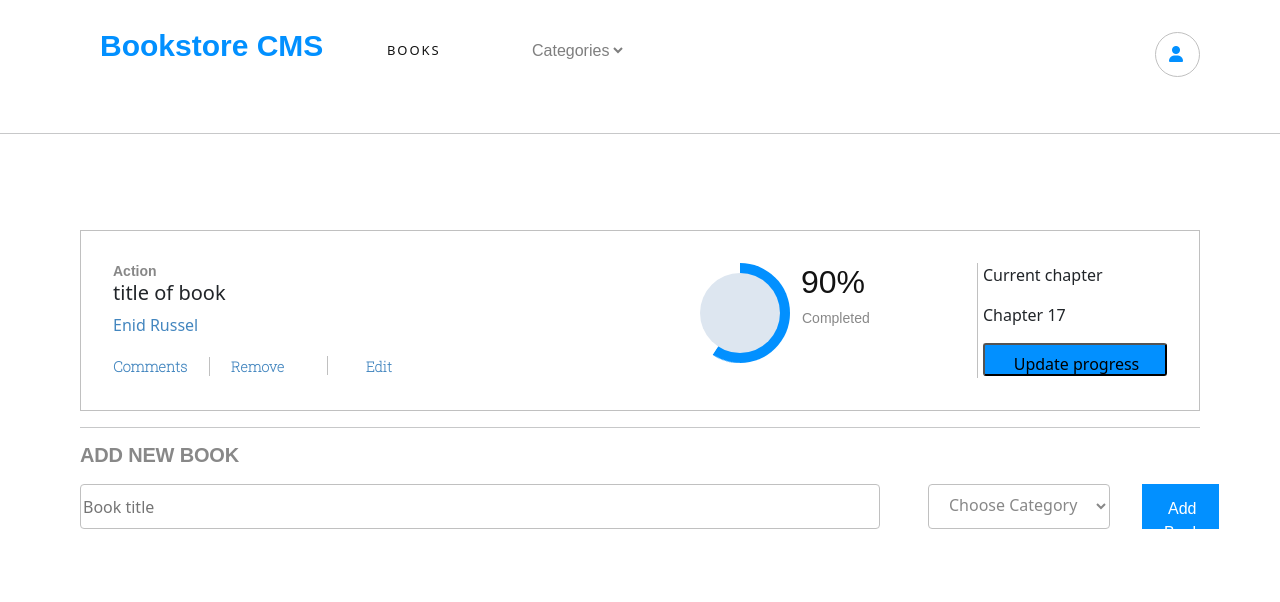
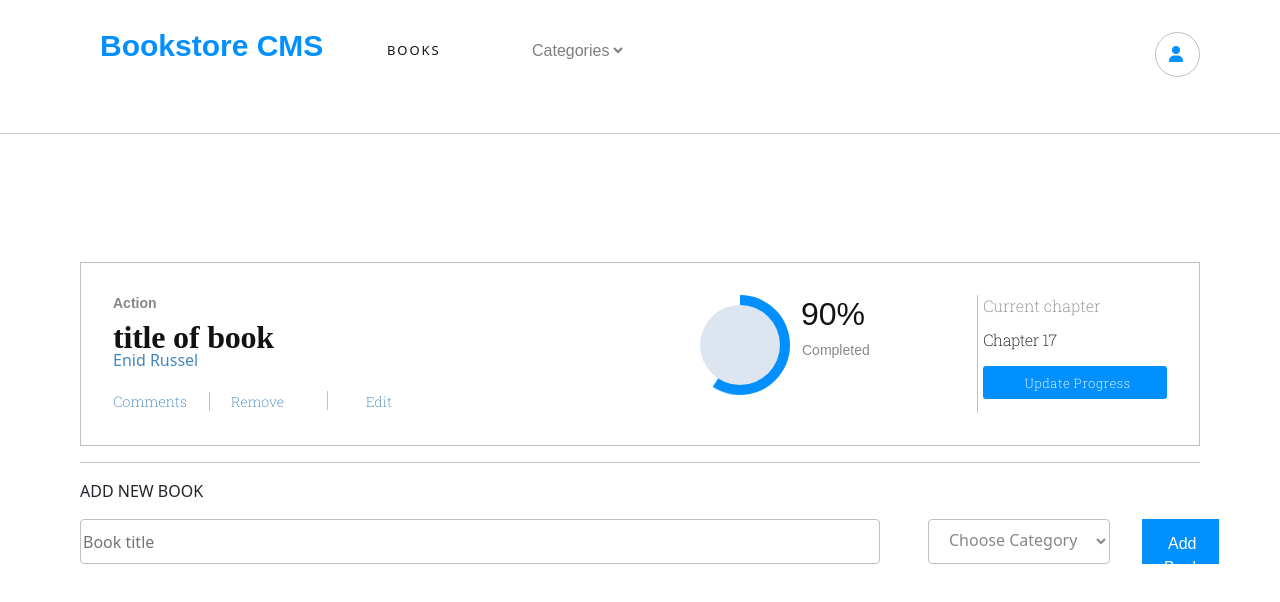
Before and after one commit to SamroodAli/magic-books, a React (Create React App) app: page / in a window 1280 px wide. Shown: the top 602 px of the page. Built offline with nearby package versions, Linux system fonts and the light colour scheme.

Commit message:
Style: Style book card update progress section

```diff
--- a/public/index.html
+++ b/public/index.html
@@ -43,7 +43,9 @@
   <link href="https://cdn.jsdelivr.net/npm/bootstrap@5.1.3/dist/css/bootstrap.min.css" rel="stylesheet" integrity="sha384-1BmE4kWBq78iYhFldvKuhfTAU6auU8tT94WrHftjDbrCEXSU1oBoqyl2QvZ6jIW3" crossorigin="anonymous">
   <link rel="preconnect" href="https://fonts.googleapis.com">
 <link rel="preconnect" href="https://fonts.gstatic.com" crossorigin>
-<link href="https://fonts.googleapis.com/css2?family=Roboto+Slab:wght@100&display=swap" rel="stylesheet">
+
+<link rel="preconnect" href="https://fonts.gstatic.com" crossorigin>
+<link href="https://fonts.googleapis.com/css2?family=Roboto+Slab:wght@200&display=swap" rel="stylesheet">
   <body>
     <noscript>You need to enable JavaScript to run this app.</noscript>
     <div id="root"></div>
--- a/src/components/Book.jsx
+++ b/src/components/Book.jsx
@@ -9,12 +9,12 @@ const Book = ({
     <div className="book-card">
       <div className="book-details">
         <p className="School-of">{category}</p>
-        <h5>{title}</h5>
+        <h5 className="Book-Title">{title}</h5>
         <p className="author">{`${faker.name.firstName()} ${faker.name.lastName()}`}</p>
         <div className="book-buttons">
           <button type="button" className="Comments">Comments</button>
           <button type="button" className="Remove" onClick={removeBook}>Remove</button>
-          <button type="button" className="Edit" onClick={removeBook}>Edit</button>
+          <button type="button" className="Edit">Edit</button>
         </div>
       </div>
       <div className="book-progress">
@@ -35,9 +35,11 @@ const Book = ({
         </div>
       </div>
       <div className="book-chapter">
-        <p>Current chapter  </p>
-        <p>Chapter 17</p>
-        <button type="button" className="update-book-btn">Update progress</button>
+        <p className="Current-Chapter">Current chapter  </p>
+        <p className="Current-Lesson">Chapter 17</p>
+        <button type="button" className="update-book-btn btn">
+          <p className="Update-progress">Update Progress</p>
+        </button>
       </div>
     </div>
 
--- a/src/style.css
+++ b/src/style.css
@@ -80,17 +80,18 @@
   font-family: 'Montserrat Bold', sans-serif;
 }
 
-.Title {
-  width: 10.875rem;
-  height: 1.5rem;
-  font-size: 1.25rem;
-  font-weight: bold;
+.Book-Title {
+  width: 12.313rem;
+  height: 1.813rem;
+  margin: 0.4rem 20.188rem 0 0;
+  font-family: 'Roboto Bold', serif;
+  font-size: 2rem;
+  font-weight: 900;
   font-stretch: normal;
   font-style: normal;
   line-height: normal;
-  letter-spacing: -0.18px;
-  color: #888;
-  font-family: 'Montserrat Bold', sans-serif;
+  letter-spacing: -0.2px;
+  color: #121212;
 }
 
 .form {
@@ -211,6 +212,23 @@
   border: 1px solid silver;
   justify-content: space-between;
   padding: 2rem;
+  margin-top: 2rem;
+}
+
+.Update-progress {
+  width: 8.938rem;
+  height: 1.125rem;
+  font-family: 'Roboto Slab', serif;
+  font-size: 0.875rem;
+  font-size: 0.813rem;
+  font-weight: 300;
+  font-stretch: normal;
+  font-style: normal;
+  line-height: normal;
+  letter-spacing: 0.5px;
+  text-align: center;
+  color: #fff;
+  border: 0;
 }
 
 .book-details button {
@@ -222,6 +240,7 @@
   border-right: 0.1px solid silver;
   padding-right: 1rem;
 }
+
 .Percent-Complete {
   width: 2.938rem;
   height: 2.438rem;
@@ -257,7 +276,7 @@
   margin: 0.188rem 18.625rem 0.125rem 1.063rem;
   font-family: 'Roboto Slab', serif;
   font-size: 0.875rem;
-  font-weight: 900;
+  font-weight: 400;
   font-stretch: normal;
   font-style: normal;
   line-height: normal;
@@ -272,7 +291,7 @@
   margin: 0.188rem 0.938rem 0.125rem 0;
   font-family: 'Roboto Slab', serif;
   font-size: 0.875rem;
-  font-weight: 900;
+  font-weight: 400;
   font-stretch: normal;
   font-style: normal;
   line-height: normal;
@@ -289,7 +308,7 @@
   margin: 0.188rem 0.938rem 0.125rem 0;
   font-family: 'Roboto Slab', serif;
   font-size: 0.9rem;
-  font-weight: 900;
+  font-weight: 400;
   font-stretch: normal;
   font-style: normal;
   line-height: normal;
@@ -327,3 +346,30 @@
   border-radius: 3px;
   background-color: #0290ff;
 }
+
+.Current-Chapter {
+  width: 7.875rem;
+  height: 1.125rem;
+  opacity: 0.5;
+  font-family: 'Roboto Slab', serif;
+  font-size: 1rem;
+  font-weight: 300;
+  font-stretch: normal;
+  font-style: normal;
+  line-height: normal;
+  letter-spacing: normal;
+  color: #121212;
+}
+
+.Current-Lesson {
+  width: 4.688rem;
+  height: 1.313rem;
+  font-family: 'Roboto Slab', serif;
+  font-size: 1rem;
+  font-weight: 300;
+  font-stretch: normal;
+  font-style: normal;
+  line-height: normal;
+  letter-spacing: -0.4px;
+  color: #121212;
+}
```
